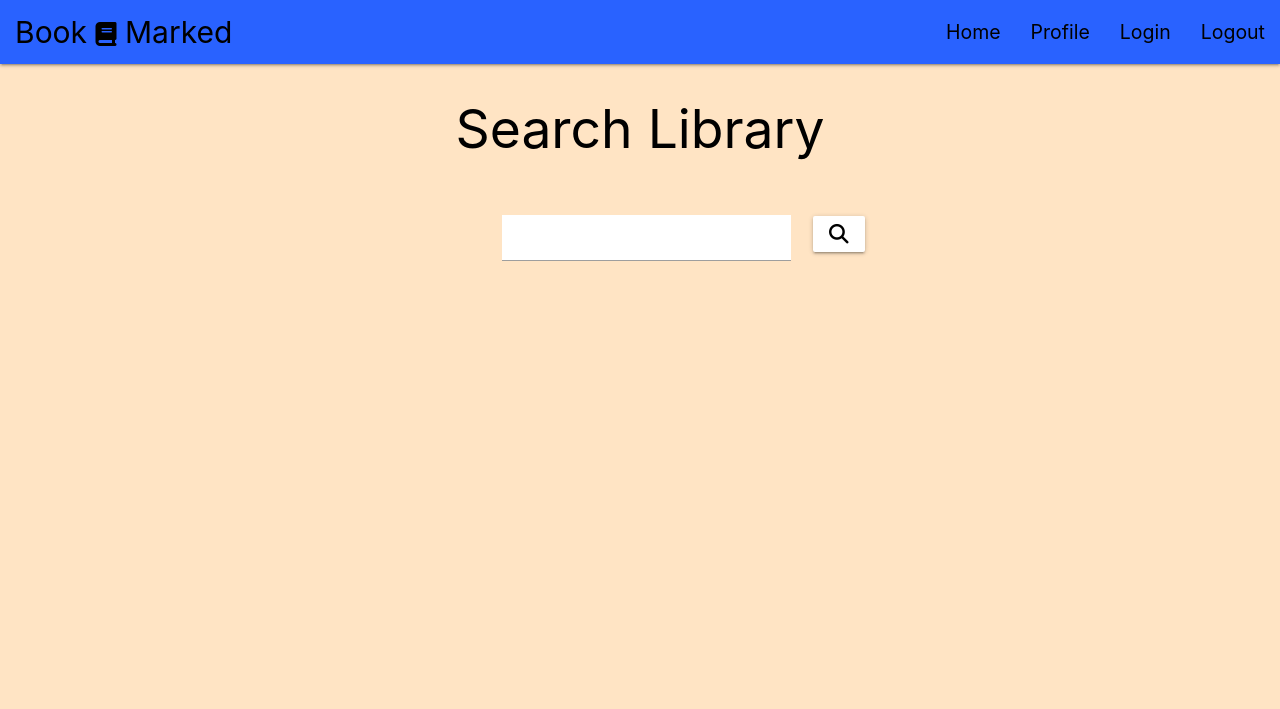
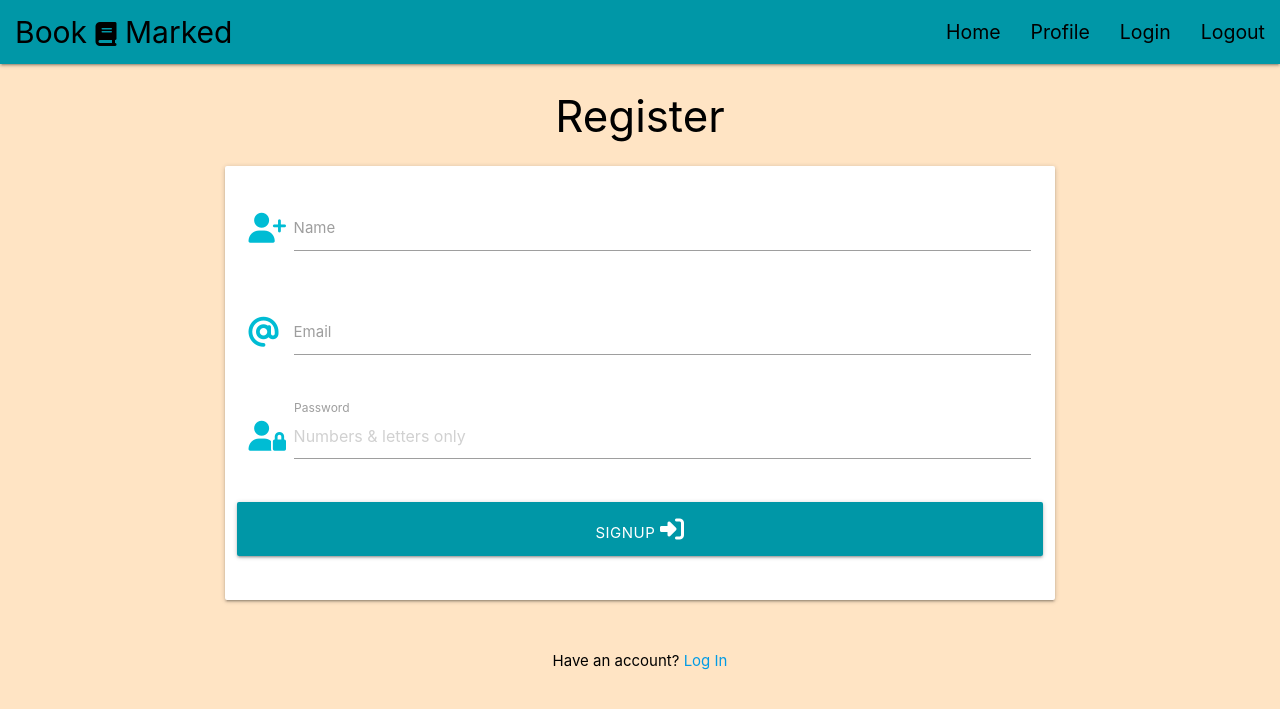
Before and after one commit to Code-Institute-Submissions/LiamGaff-Book-Marked_AugResub, a Flask app: page / in a window 1280 px wide. Shown: the top 709 px of the page. Run offline with Flask 2, Linux system fonts and the light colour scheme; data that the repository does not hold is empty; some libraries are stand-ins or nearby versions.

Commit message:
add signup page

```diff
--- a/app.py
+++ b/app.py
@@ -10,18 +10,23 @@ if os.path.exists("env.py"):
 
 app = Flask(__name__)
 
+#Routes
+from user import routes
+
 app.config["MONGO_DBNAME"] = os.environ.get("MONGO_DBNAME")
 app.config["MONGO_URI"] = os.environ.get("MONGO_URI")
 app.secret_key = os.environ.get("SEKRET_KEY")
 
 mongo = PyMongo(app)
 
+API_KEY = os.environ.get('API_KEY')
+SEARCH_BASE_URL = 'https://www.googleapis.com/books/v1/volumes?q='
+VOLUME_BASE_URL = 'https://www.googleapis.com/books/v1/volumes/'
 
 @app.route("/")
-@app.route("/get_books")
-def get_books():
-    books = list(mongo.db.books.find())
-    return render_template("index.html", books=books)
+@app.route("/search_books", methods=["GET", "POST"])
+def register():
+    return render_template("register.html")
 
 
 if __name__ == "__main__":
--- a/static/css/style.css
+++ b/static/css/style.css
@@ -36,3 +36,10 @@ nav a{
 #search-box{
     width: 100%;
 }
+
+
+/* .................................... headings */
+
+.headings{
+
+}
--- a/static/js/script.js
+++ b/static/js/script.js
@@ -0,0 +1,3 @@
+$(document).ready(function(){
+    $('.sidenav').sidenav();
+  });
--- a/templates/base.html
+++ b/templates/base.html
@@ -12,7 +12,7 @@
 </head>
 <body>
     <header>
-        <nav class="nav-extended text-shadow  blue accent-4">
+        <nav class="nav-extended text-shadow   cyan darken-2">
             <div class="nav-wrapper">
             <a href="#!" class="col s6 brand-logo">Book <i class="fas fa-book icon"></i> Marked</a>
             <a href="#" data-target="mobile-demo" class="sidenav-trigger right"><i class="fas fa-bars"></i></a>
--- /dev/null
+++ b/templates/register.html
@@ -0,0 +1,52 @@
+{% extends "base.html" %}
+{% block content %}
+
+<h3 class="center-align headings">Register</h3>
+
+<div class="row">
+    <form name="signup" class="col s12 m8 offset-m2">
+        <div class="card-panel">
+            <div class="row">
+                <div class="input-field col s12">
+                    <i class="fas fa-user-plus prefix  cyan-text darken-2"></i>
+                    <input id="name" name="name" type="text" class="validate" minlength="5" maxlength="15" required>
+                    <label for="username">Name</label>
+                </div>
+            </div>
+            <!-- Email -->
+            <div class="row">
+                <div class="input-field col s12">
+                    <i class="fas fa-at prefix cyan-text darken-2"></i>
+                    <input id="email" name="email" type="email" class="validate" required>
+                    <label for="username">Email</label>
+                </div>
+            </div>
+            <!-- password -->
+            <div class="row">
+                <div class="input-field col s12">
+                    <i class="fas fa-user-lock prefix cyan-text darken-2"></i>
+                    <input id="password" name="password" type="password" class="validate" minlength="5" maxlength="15"
+                            placeholder="Numbers & letters only" pattern="^[a-zA-Z0-9]{5,15}$" required>
+                    <label for="password">Password</label>
+                </div>
+            </div>
+            <!-- register -->
+            <div class="row">
+                <button type="submit" class="col s12 btn-large cyan darken-2 text-shadow">
+                    Signup <i class="fas fa-sign-in-alt"></i>
+                </button>
+            </div>
+        </div>
+    </form>
+</div>
+
+<div class="row">
+    <div class="col s12">
+        <p class="center-align">
+            Have an account?
+            <a href="#" class="liht-blue-text text-darken-4">Log In</a>
+        </p>
+    </div>
+</div>
+
+{% endblock %}
```
Also changed, not shown: user/models.py (added, +14 -0 lines), user/routes.py (added, +8 -0 lines), user/__init__.py (added).
